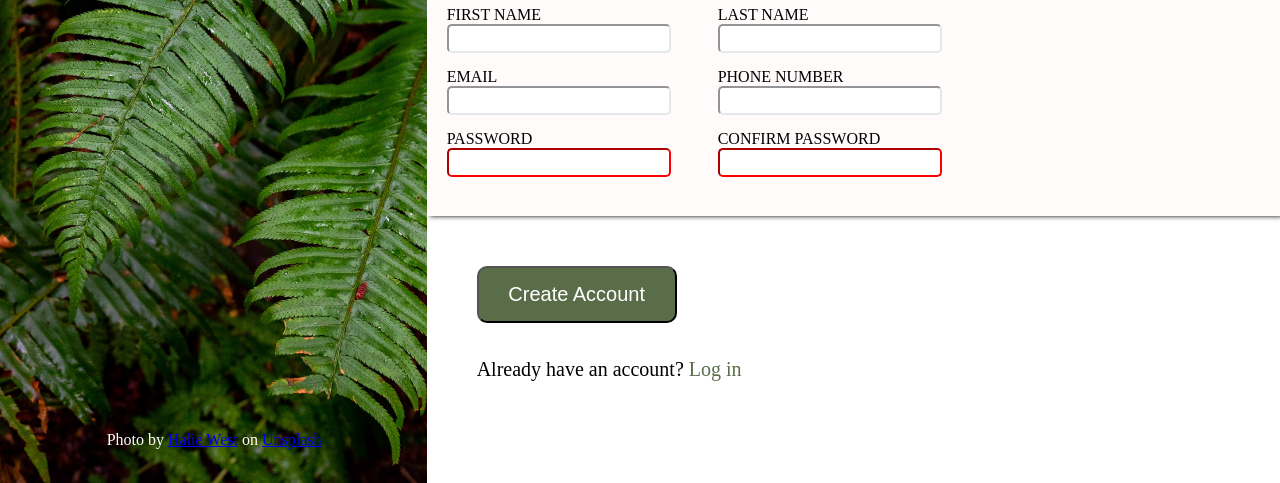
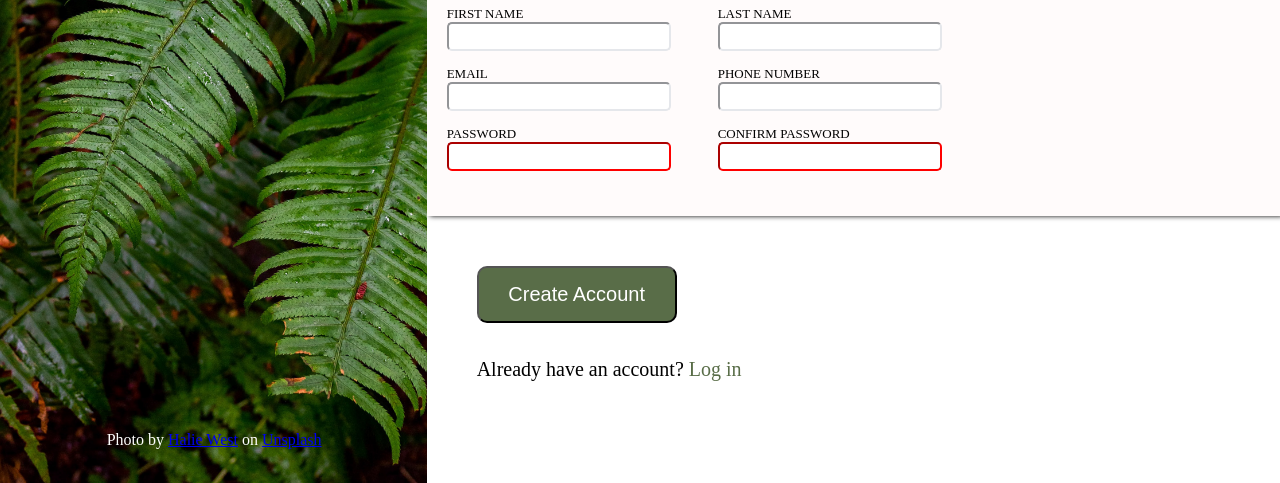
Before and after one commit to denoti/sign-up-form, a plain HTML site: page index.html in a window 1280 px wide. Shown: the part 317-800 px from the top of the page. Drawn offline with Linux system fonts and the light colour scheme.

Commit message:
Minor change

```diff
--- a/style.css
+++ b/style.css
@@ -71,6 +71,10 @@ a:visited {
 .user-password {
   display: flex;
   gap: 80px;
+}
+
+label {
+    font-size: 13px;
 }
 
 input {
```
